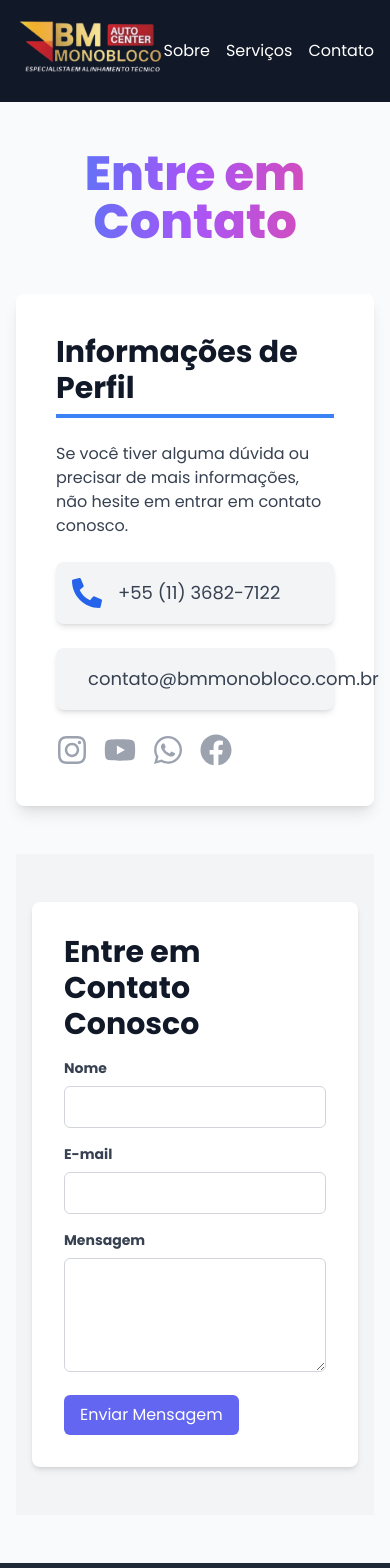
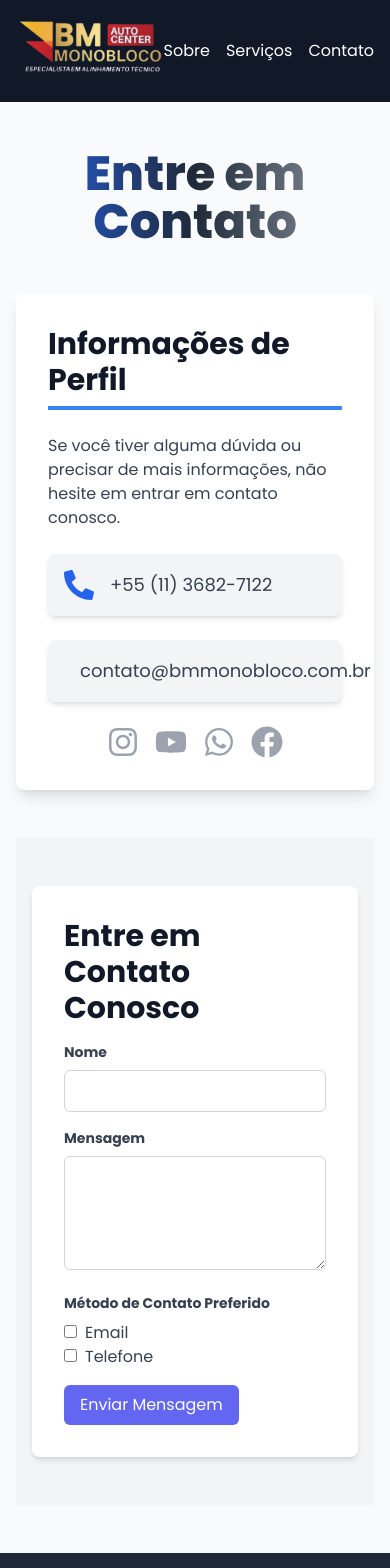
Before and after one commit to KelvenFontes/bm_monobloco, a Next.js app: page /contato in a window 390 px wide. Shown: the top 1568 px of the page. Built offline with nearby package versions, Linux system fonts and the light colour scheme.

Commit message:
feat: add pages

```diff
--- a/src/app/api/send-email/route.ts
+++ b/src/app/api/send-email/route.ts
@@ -1,3 +1,5 @@
+// src/app/api/send-email/route.ts
+import { NextResponse } from 'next/server';
 import nodemailer from 'nodemailer';
 
 // Configura o transporte para o Zoho Mail
@@ -17,17 +19,43 @@ const transporter = nodemailer.createTransport({
   socketTimeout: 10000, // Tempo limite do socket em milissegundos
 });
 
-// Envia o e-mail
-transporter.sendMail({
-  from: 'kelven.fontes@blindjobs.com.br',
-  to: 'kelvenbentofontes@gmail.com', // Substitua pelo endereço do destinatário
-  subject: 'esse é seu email kelvinho',
-  text: 'Este é um teste de envio de e-mail usando o Zoho Mail.',
-  html: '<p>Este é um teste de envio de e-mail usando o Zoho Mail.</p>',
-}, (error, info) => {
-  if (error) {
-    console.error('Erro ao enviar e-mail:', error);
-  } else {
-    console.log('E-mail enviado:', info.response);
+export async function POST(request: Request) {
+  try {
+    const { name, email, phone, message, contactByEmail, contactByPhone, useWhatsApp } = await request.json();
+
+    console.log('Enviando e-mail:', { name, email, phone, message, contactByEmail, contactByPhone, useWhatsApp });
+
+    const adminMailOptions = {
+      from: 'kelven.fontes@blindjobs.com.br',
+      to: 'kelven.fontes@blindjobs.com.br', // Substitua pelo seu endereço de email
+      subject: 'Nova mensagem de contato',
+      text: `Nome: ${name}\nE-mail: ${email}\nTelefone: ${phone} ${useWhatsApp ? '(WhatsApp)' : ''}\nMétodo de Contato Preferido: ${contactByEmail ? 'Email' : ''} ${contactByPhone ? 'Telefone' : ''}\n\nMensagem:\n${message}`,
+      html: `<p><strong>Nome:</strong> ${name}</p>
+             <p><strong>E-mail:</strong> ${email}</p>
+             <p><strong>Telefone:</strong> ${phone} ${useWhatsApp ? '(WhatsApp)' : ''}</p>
+             <p><strong>Método de Contato Preferido:</strong> ${contactByEmail ? 'Email' : ''} ${contactByPhone ? 'Telefone' : ''}</p>
+             <p><strong>Mensagem:</strong><br>${message}</p>`,
+    };
+
+    const userMailOptions = contactByEmail ? {
+      from: 'kelven.fontes@blindjobs.com.br',
+      to: email,
+      subject: 'Obrigado por entrar em contato',
+      text: `Olá ${name},\n\nRecebemos sua mensagem e entraremos em contato em breve.\n\nObrigado!\n\nMensagem:\n${message}`,
+      html: `<p>Olá ${name},</p><p>Recebemos sua mensagem e entraremos em contato em breve.</p><p>Obrigado!</p><p><strong>Mensagem:</strong><br>${message}</p>`,
+    } : null;
+
+    // Envia o email para você com todas as informações do usuário
+    await transporter.sendMail(adminMailOptions);
+
+    // Envia o email para o usuário (se fornecido)
+    if (userMailOptions) {
+      await transporter.sendMail(userMailOptions);
+    }
+
+    return NextResponse.json({ message: 'Email enviado com sucesso.' });
+  } catch (error) {
+    console.error('Erro ao enviar email:', error);
+    return NextResponse.json({ error: 'Erro ao enviar email.' }, { status: 500 });
   }
-});
+}
--- a/src/app/components/SendEmail/index.tsx
+++ b/src/app/components/SendEmail/index.tsx
@@ -1,10 +1,38 @@
 import { useState } from "react";
 
 const SendEmail = () => {
-
   const [loading, setLoading] = useState(false);
   const [error, setError] = useState<string | null>(null);
   const [success, setSuccess] = useState<string | null>(null);
+  const [contactByEmail, setContactByEmail] = useState<boolean>(false);
+  const [contactByPhone, setContactByPhone] = useState<boolean>(false);
+  const [useWhatsApp, setUseWhatsApp] = useState<boolean>(false);
+  const [formData, setFormData] = useState({
+    name: '',
+    email: '',
+    phone: '',
+    message: ''
+  });
+
+  const handleChange = (e: React.ChangeEvent<HTMLInputElement | HTMLTextAreaElement>) => {
+    const { name, value } = e.target;
+    setFormData((prev) => ({
+      ...prev,
+      [name]: value
+    }));
+  };
+
+  const handleContactByEmailChange = (e: React.ChangeEvent<HTMLInputElement>) => {
+    setContactByEmail(e.target.checked);
+  };
+
+  const handleContactByPhoneChange = (e: React.ChangeEvent<HTMLInputElement>) => {
+    setContactByPhone(e.target.checked);
+  };
+
+  const handleWhatsAppChange = (e: React.ChangeEvent<HTMLInputElement>) => {
+    setUseWhatsApp(e.target.checked);
+  };
 
   const handleSubmit = async (e: React.FormEvent<HTMLFormElement>) => {
     e.preventDefault();
@@ -12,15 +40,72 @@ const SendEmail = () => {
     setError(null);
     setSuccess(null);
 
-    const formData = new FormData(e.currentTarget);
+    // const formData = new FormData(e.currentTarget);
+
+    if (!contactByEmail && !contactByPhone) {
+      setError('Selecione pelo menos um método de contato.');
+      setLoading(false);
+      setTimeout(() => setError(null), 10000);
+      return;
+    }
+
+
+    if (contactByEmail && formData.email === '') {
+      setError('Informe o seu e-mail.');
+      setLoading(false);
+      setTimeout(() => setError(null), 10000);
+      return;
+    }
+
+    if (contactByPhone && !formData.phone) {
+      setError('Informe o seu telefone.');
+      setLoading(false);
+      setTimeout(() => setError(null), 10000);
+      return;
+    }
+
+    if (!formData.message) {
+      setError('Escreva a sua mensagem.');
+      setLoading(false);
+      setTimeout(() => setError(null), 10000);
+      return;
+    }
+
+    if (!formData.name) {
+      setError('Informe o seu nome.');
+      setLoading(false);
+      setTimeout(() => setError(null), 10000);
+      return;
+    }
+
+    if (contactByEmail && !/^[^\s@]+@[^\s@]+\.[^\s@]+$/.test(formData.email)) {
+      setError('Informe um endereço de e-mail válido.');
+      setLoading(false);
+      setTimeout(() => setError(null), 10000);
+      return;
+    }
+
+    // const data = {
+    //   name: formData.get('name')?.toString() || '',
+    //   email: contactByEmail ? formData.get('email')?.toString() || '' : '',
+    //   phone: contactByPhone ? formData.get('phone')?.toString() || '' : '',
+    //   message: formData.get('message')?.toString() || '',
+    //   contactByEmail,
+    //   contactByPhone,
+    //   useWhatsApp,
+    // };
+
     const data = {
-      name: formData.get('name')?.toString() || '',
-      email: formData.get('email')?.toString() || '',
-      message: formData.get('message')?.toString() || '',
+      name: formData.name,
+      email: contactByEmail ? formData.email : '',
+      phone: contactByPhone ? formData.phone : '',
+      message: formData.message,
+      contactByEmail,
+      contactByPhone,
+      useWhatsApp,
     };
 
     try {
-      // Substitua pela sua configuração de envio de e-mail
       const response = await fetch('/api/send-email', {
         method: 'POST',
         headers: {
@@ -29,16 +114,30 @@ const SendEmail = () => {
         body: JSON.stringify(data),
       });
 
-      console.log(response);
+      if (response.ok) {
+        if (contactByEmail && contactByPhone) {
+          setSuccess('Mensagem enviada com sucesso! Você será contatado por e-mail e telefone.');
+        } else if (contactByEmail) {
+          setSuccess('Mensagem enviada com sucesso! Você será contatado por e-mail.');
+        } else if (contactByPhone) {
+          setSuccess('Mensagem enviada com sucesso! Você será contatado por telefone.');
+        }
 
-      if (response.ok) {
-        setSuccess('Mensagem enviada com sucesso!');
-        e.currentTarget.reset();
+        // Limpar os campos e os estados
+        setFormData({ name: '', email: '', phone: '', message: '' });
+        setContactByEmail(false);
+        setContactByPhone(false);
+        setUseWhatsApp(false);
+
+
+
+        setTimeout(() => setSuccess(null), 10000);
       } else {
         throw new Error('Falha ao enviar a mensagem.');
       }
     } catch (err) {
       setError((err as Error).message);
+      setTimeout(() => setError(null), 10000);
     } finally {
       setLoading(false);
     }
@@ -56,16 +155,10 @@ const SendEmail = () => {
               type="text"
               id="name"
               name="name"
+              value={formData.name}
+              onChange={handleChange}
               className="w-full px-3 py-2 border border-gray-300 text-gray-700 rounded-md focus:outline-none focus:border-indigo-500"
-            />
-          </div>
-          <div className="mb-4">
-            <label htmlFor="email" className="block text-gray-700 text-sm font-bold mb-2">E-mail</label>
-            <input
-              type="email"
-              id="email"
-              name="email"
-              className="w-full px-3 py-2 border border-gray-300 text-gray-700 rounded-md focus:outline-none focus:border-indigo-500"
+              required
             />
           </div>
           <div className="mb-4">
@@ -74,9 +167,74 @@ const SendEmail = () => {
               id="message"
               name="message"
               rows={4}
+              value={formData.message}
+              onChange={handleChange}
               className="w-full px-3 py-2 border border-gray-300 text-gray-700 rounded-md focus:outline-none focus:border-indigo-500"
+              required
             ></textarea>
           </div>
+          <div className="mb-4">
+            <label className="block text-gray-700 text-sm font-bold mb-2">Método de Contato Preferido</label>
+            <div>
+              <input
+                type="checkbox"
+                id="contactByEmail"
+                name="contactByEmail"
+                checked={contactByEmail}
+                onChange={handleContactByEmailChange}
+              />
+              <label htmlFor="contactByEmail" className="ml-2 text-gray-700">Email</label>
+            </div>
+            <div>
+              <input
+                type="checkbox"
+                id="contactByPhone"
+                name="contactByPhone"
+                checked={contactByPhone}
+                onChange={handleContactByPhoneChange}
+              />
+              <label htmlFor="contactByPhone" className="ml-2 text-gray-700">Telefone</label>
+            </div>
+          </div>
+          {contactByEmail && (
+            <div className="mb-4">
+              <label htmlFor="email" className="block text-gray-700 text-sm font-bold mb-2">E-mail</label>
+              <input
+                type="email"
+                id="email"
+                name="email"
+                value={formData.email}
+                onChange={handleChange}
+                className="w-full px-3 py-2 border border-gray-300 text-gray-700 rounded-md focus:outline-none focus:border-indigo-500"
+                required={contactByEmail}
+              />
+            </div>
+          )}
+          {contactByPhone && (
+            <div className="mb-4">
+              <label htmlFor="phone" className="block text-gray-700 text-sm font-bold mb-2">Telefone</label>
+              <input
+                type="tel"
+                id="phone"
+                name="phone"
+                value={formData.phone}
+                onChange={handleChange}
+                className="w-full px-3 py-2 border border-gray-300 text-gray-700 rounded-md focus:outline-none focus:border-indigo-500"
+                required={contactByPhone}
+              />
+              <div className="mt-2">
+                <input
+                  type="checkbox"
+                  id="useWhatsApp"
+                  name="useWhatsApp"
+                  checked={useWhatsApp}
+                  onChange={handleWhatsAppChange}
+                  disabled={!contactByPhone}
+                />
+                <label htmlFor="useWhatsApp" className="ml-2 text-gray-700">WhatsApp</label>
+              </div>
+            </div>
+          )}
           <button
             type="submit"
             className="bg-indigo-500 text-white py-2 px-4 rounded-md hover:bg-indigo-600 transition-colors duration-300"
@@ -91,6 +249,6 @@ const SendEmail = () => {
     </div>
   </section>
   );
-}
+};
 
 export default SendEmail;
--- a/src/app/contato/page.tsx
+++ b/src/app/contato/page.tsx
@@ -8,16 +8,16 @@ import SendEmail from "../components/SendEmail";
 
 const ContactPage = () => {
   return (
-    <div className="bg-gray-50">
+    <div className="bg-gray-50 min-h-screen">
       <Header />
 
       <main className="container mx-auto px-4 py-12">
-        <h1 className="text-5xl font-extrabold text-gray-900 mb-12 text-center bg-gradient-to-r from-blue-500 via-purple-500 to-pink-500 text-transparent bg-clip-text">
+        <h1 className="text-5xl font-extrabold mb-12 text-center text-transparent bg-clip-text bg-gradient-to-r from-blue-600 via-gray-800 to-gray-400">
           Entre em Contato
         </h1>
 
         {/* Informações de Perfil */}
-        <section className="bg-white p-10 rounded-lg shadow-lg mb-12 transform transition-transform hover:scale-105 hover:shadow-2xl">
+        <section className="bg-white p-8 rounded-lg shadow-lg mb-12 transform transition-transform hover:scale-101 hover:shadow-2xl hover:shadow-blue-500/50">
           <h2 className="text-3xl font-bold text-gray-900 mb-6 border-b-4 border-blue-500 pb-2">
             Informações de Perfil
           </h2>
@@ -26,32 +26,32 @@ const ContactPage = () => {
           </p>
           <div className="flex flex-col md:flex-row md:space-x-6">
             {/* Telefone */}
-            <div className="flex items-center mb-6 md:mb-0 p-4 bg-gray-100 rounded-lg shadow-md transform transition-transform hover:scale-105 hover:bg-gray-200">
+            <div className="flex items-center mb-6 md:mb-0 p-4 bg-gray-100 rounded-lg shadow-md transform transition-transform hover:scale-105 hover:bg-gray-200 hover:shadow-blue-500/50">
               <FaPhoneAlt className="text-blue-600 text-3xl mr-4" />
               <p className="text-gray-700 text-lg">
-                <a href="tel:+551136827122">+55 (11) 3682-7122</a>
+                <a href="tel:+551136827122" className="hover:text-blue-600 transition-colors duration-300">+55 (11) 3682-7122</a>
               </p>
             </div>
 
             {/* E-mail */}
-            <div className="flex items-center p-4 bg-gray-100 rounded-lg shadow-md transform transition-transform hover:scale-105 hover:bg-gray-200">
+            <div className="flex items-center p-4 bg-gray-100 rounded-lg shadow-md transform transition-transform hover:scale-105 hover:bg-gray-200 hover:shadow-blue-500/50">
               <FaEnvelope className="text-blue-600 text-3xl mr-4" />
               <p className="text-gray-700 text-lg">
-                <a href="mailto:contato@bmmonobloco.com.br">contato@bmmonobloco.com.br</a>
+                <a href="mailto:contato@bmmonobloco.com.br" className="hover:text-blue-600 transition-colors duration-300">contato@bmmonobloco.com.br</a>
               </p>
             </div>
           </div>
-          <div className="flex space-x-4 mt-6">
-            <a href="https://www.instagram.com/bm_monobloco/" target="_blank" rel="noopener noreferrer">
+          <div className="flex space-x-4 mt-6 justify-center">
+            <a href="https://www.instagram.com/bm_monobloco/" target="_blank" rel="noopener noreferrer" className="transition-transform transform hover:scale-110">
               <FaInstagram size="2em" className="text-gray-400 hover:text-gray-300 transition-colors duration-300" />
             </a>
-            <a href="https://www.youtube.com/" target="_blank" rel="noopener noreferrer">
+            <a href="https://www.youtube.com/" target="_blank" rel="noopener noreferrer" className="transition-transform transform hover:scale-110">
               <FaYoutube size="2em" className="text-gray-400 hover:text-gray-300 transition-colors duration-300" />
             </a>
-            <a href="https://api.whatsapp.com/send?phone=5511945420139&text=Ola%2C+Somos+a+Bm+Monobloco.%0AAssim+que+poss%C3%ADvel+retornaremos+a+sua+mensagem" target="_blank" rel="noopener noreferrer">
+            <a href="https://api.whatsapp.com/send?phone=5511945420139&text=Ola%2C+Somos+a+Bm+Monobloco.%0AAssim+que+poss%C3%ADvel+retornaremos+a+sua+mensagem" target="_blank" rel="noopener noreferrer" className="transition-transform transform hover:scale-110">
               <FaWhatsapp size="2em" className="text-gray-400 hover:text-gray-300 transition-colors duration-300" />
             </a>
-            <a href="https://www.facebook.com/" target="_blank" rel="noopener noreferrer">
+            <a href="https://www.facebook.com/" target="_blank" rel="noopener noreferrer" className="transition-transform transform hover:scale-110">
               <FaFacebook size="2em" className="text-gray-400 hover:text-gray-300 transition-colors duration-300" />
             </a>
           </div>
```
